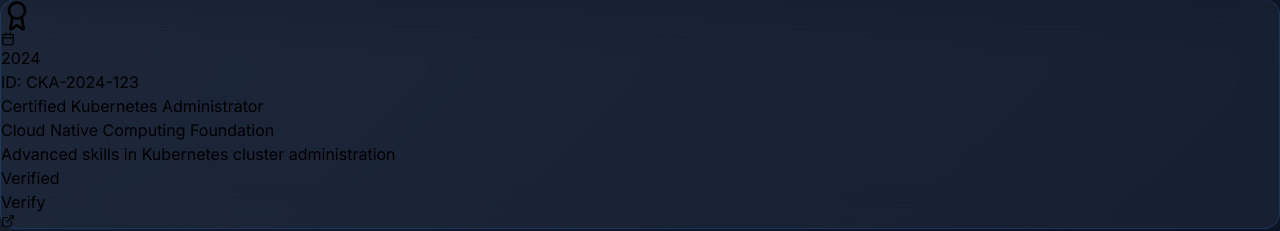
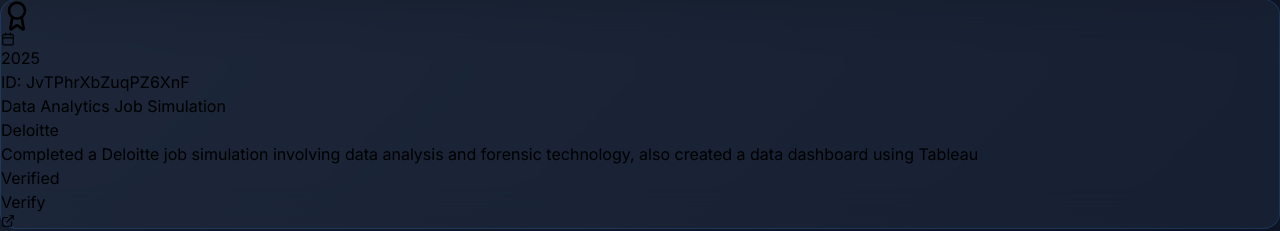
Before and after one commit to siddhartha246/Portfolio, a Next.js app: page / in a window 1280 px wide. Shown: the part 2121-2352 px from the top of the page. Built offline with nearby package versions, Linux system fonts and the light colour scheme.

Commit message:
Updated Certifications.tsx

```diff
--- a/components/Certifications.tsx
+++ b/components/Certifications.tsx
@@ -55,12 +55,12 @@ const Certifications = () => {
       color: 'from-blue-600 to-indigo-600',
     },
     {
-      title: 'Certified Kubernetes Administrator',
-      issuer: 'Cloud Native Computing Foundation',
-      date: '2024',
-      credentialId: 'CKA-2024-123',
-      description: 'Advanced skills in Kubernetes cluster administration',
-      verifyUrl: 'https://www.cncf.io/certification',
+      title: 'Data Analytics Job Simulation',
+      issuer: 'Deloitte',
+      date: '2025',
+      credentialId: 'JvTPhrXbZuqPZ6XnF',
+      description: 'Completed a Deloitte job simulation involving data analysis and forensic technology, also created a data dashboard using Tableau',
+      verifyUrl: 'https://forage-uploads-prod.s3.amazonaws.com/completion-certificates/9PBTqmSxAf6zZTseP/io9DzWKe3PTsiS6GG_9PBTqmSxAf6zZTseP_NPwQai6r4H33jtCA4_1755378967771_completion_certificate.pdf',
       color: 'from-purple-500 to-pink-500',
     },
   ];
```
